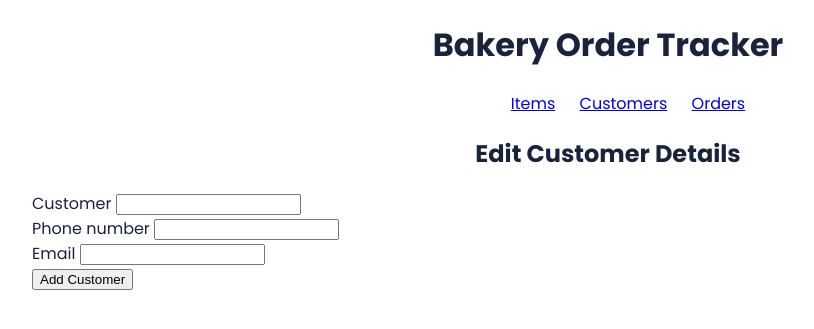
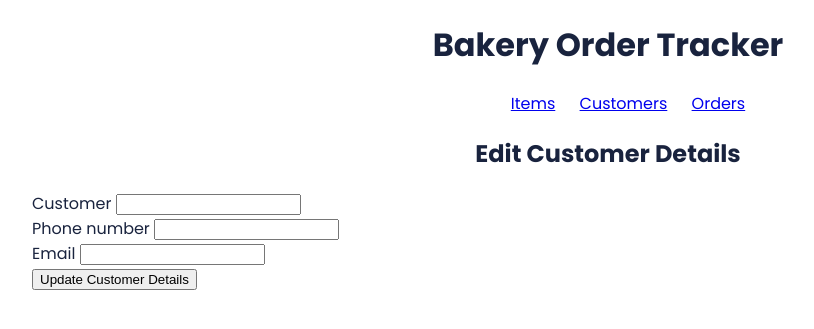
Before and after one commit to cemmartin/python_project, a Flask app: page /customers/1/edit in a window 1280 px wide. Shown: the top 329 px of the page, without its empty margins (32-846 px from the left). Run offline with Flask 3, Linux system fonts and the light colour scheme.

Commit message:
fixed edit/update customer and customer styling

```diff
--- a/controllers/customer_controller.py
+++ b/controllers/customer_controller.py
@@ -30,7 +30,7 @@ def create_customer():
     return redirect("/customers")
 
 
-# delete a customer --> maybe on the show page? or would customers page be more convenient?
+# delete a customer
 @customers_blueprint.route("/customers/<id>/delete", methods=["POST"])
 def remove_customer(id):
     customer = Customer.query.get(id)
@@ -38,12 +38,40 @@ def remove_customer(id):
     db.session.commit()
     return redirect("/customers")
 
-# edit a customer --> not sure how to display this best in the css
+# edit a customer --> not currently work; just adding new submission instead of actually editing the existing
 @customers_blueprint.route("/customers/<id>/edit", methods=["GET"])
+def edit_customer(id):
+    return render_template("/customers/edit.jinja", id=id)  #preventing the redirect from happening    #
+    # return redirect("/customers.index") #
+
+
+#update a customer (from edit)
+@customers_blueprint.route("/customers/<id>/update", methods = ["POST"]) #would this be /update
+# @customers_blueprint.route("/customers/<id>", methods=["POST"])
 def update_customer(id):
-    return render_template("/customers/edit.jinja", id=id) #this line is the problem child
+    customer = Customer.query.get(id)
+    customer.customer = request.form['customer']
+    customer.phone_number = request.form['phone_number']
+    customer.email = request.form['email']
+    db.session.commit()
+    return redirect("/customers")
+    # return redirect(url_for('customers.index'))
 
-    return redirect("/customers.index")
+
+
+
+
+
+
+
+
+
+
+
+
+
+
+
 
 
 
@@ -64,9 +92,6 @@ def update_customer(id):
 # @orders_blueprint.route("/orders/<id>", methods=["GET"])
 # def update_order(id):
 
-
-#Qs
-# why not PATCH?
 
 
 
--- a/static/css/customer.css
+++ b/static/css/customers.css
@@ -1,8 +1,8 @@
 .customer-container {
     display: grid;
     grid-template-columns: 2fr 2fr 3fr 3fr;
+}
 
-}
 .grid-header {
    /* border: 5px solid #19233e; */
    grid-gap: 10px;
--- a/templates/base.jinja
+++ b/templates/base.jinja
@@ -7,7 +7,9 @@
          {# nav bar goes here --> orders, items, customers(?) & their links (hrefs) # #}
 
         <link rel="stylesheet" href="{{ url_for('static', filename='css/style.css') }}">
-        <link rel="stylesheet" href="{{ url_for('static', filename='css/order.css') }}">
+        <link rel="stylesheet" href="{{ url_for('static', filename='css/customers.css') }}">
+        <link rel="stylesheet" href="{{ url_for('static', filename='css/items.css') }}">
+        {# <link rel="stylesheet" href="{{ url_for('static', filename='css/orders.css') }}"> #}
 
         <link rel="preconnect" href="https://fonts.googleapis.com">
         <link rel="preconnect" href="https://fonts.gstatic.com" crossorigin>
--- a/templates/customers/edit.jinja
+++ b/templates/customers/edit.jinja
@@ -3,14 +3,14 @@
 {% block content %}
 <h1>Edit Customer Details </h1>
 
-<form name="add_customer" action="/customers" method="post" id="edit_form">
+<form name="add_customer" action="/customers/{{id}}/update" method="POST" id="edit_form">
     <label for="customer">Customer</label>
         <input type="text" name="customer" id="customer" required="yes"/><br>
     <label for="phone_number">Phone number</label>
         <input type="text" name="phone_number" id="phone_number"/><br>
     <label for="email">Email</label>
         <input type="text" name="email" id="email" required="yes"/><br>
-    <input type="submit" value="Add Customer" class="edit-customer-button">
+    <input type="submit" value="Update Customer Details" class="update-customer-button">
 </form>
 
 {% endblock %}
--- a/templates/customers/index.jinja
+++ b/templates/customers/index.jinja
@@ -33,11 +33,9 @@
     <div class="grid-buttons-customer">
         <div>
             <form action="/customers/{{ customer.id}}/edit" method="GET" >
-            <input class="edit-button" type="submit" value="Edit Customer Details"/>
+                <input class="edit-button" type="submit" value="Edit Details"/>
             </form>
         </div>
-    {# something isn't working in the edit button #}
-    {# needs to redirect us to a new page orders/id/edit as opposed to a form#}
         <div>
             <form action="/customers/{{ customer.id }}/delete" method="POST">
                 <input class="delete-button" type="submit" value="Delete Customer" />
--- a/templates/orders/index.jinja
+++ b/templates/orders/index.jinja
@@ -8,7 +8,6 @@
 </p>
 
 
-{# there is an issue somewhere in here #}
 <ul>
     {% for order in orders %}
     <li>
@@ -24,8 +23,6 @@
 
 
 
-{# there is an issue somwhere in here #}
-
 <div>
 
 </div>
```
Lines whose indentation alone changed are shown as unchanged.
